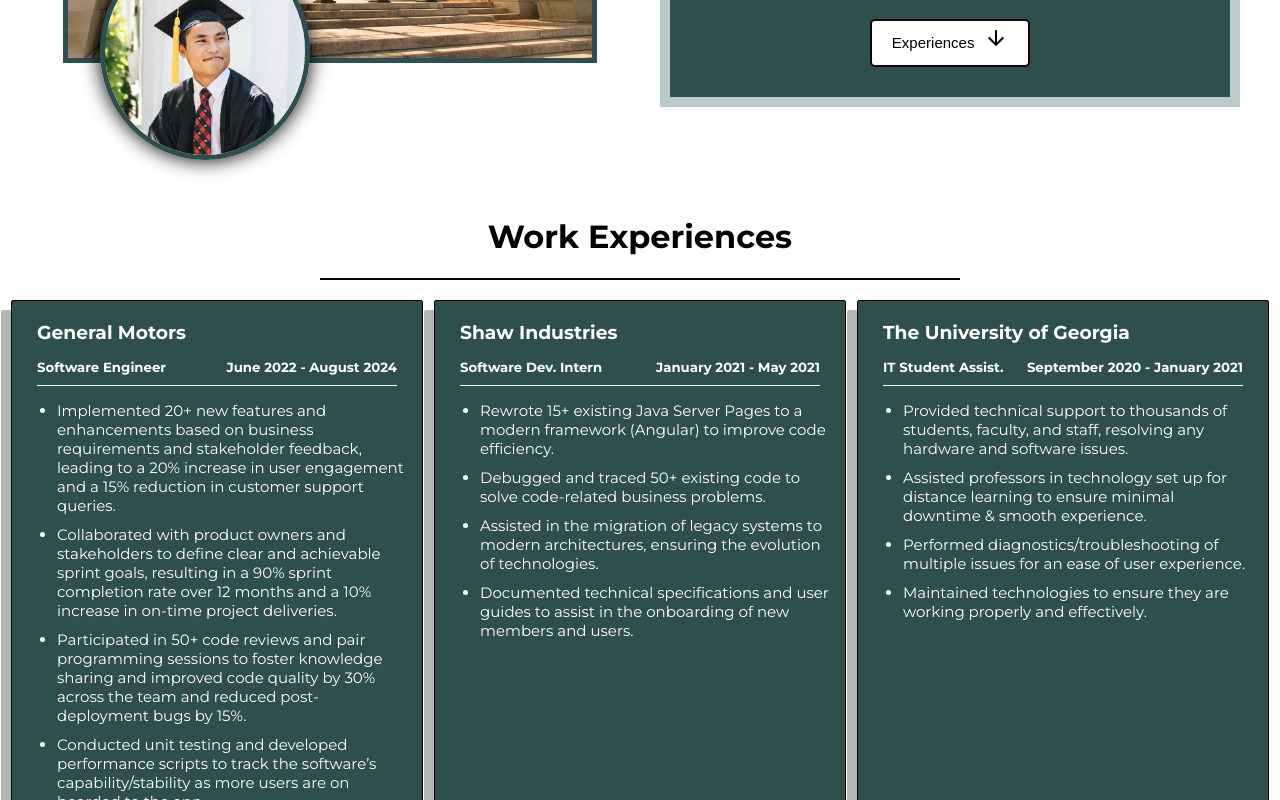
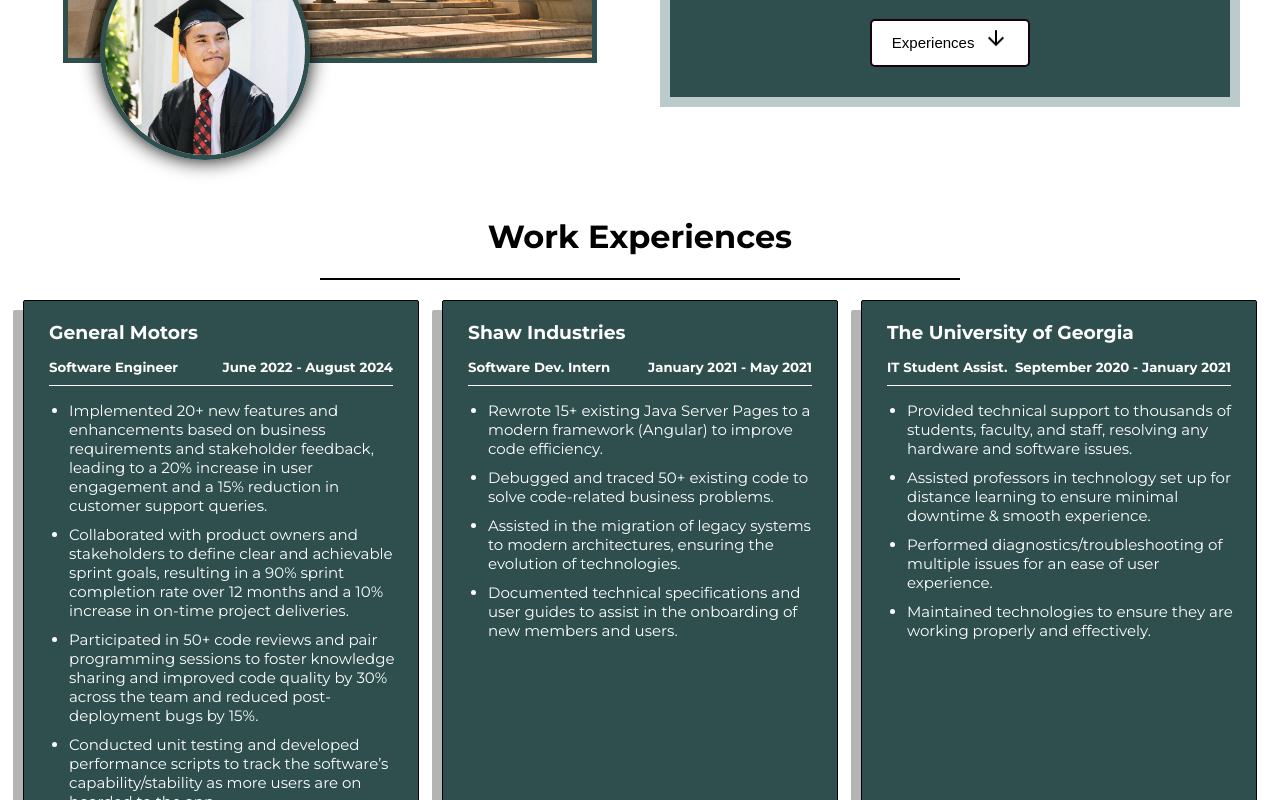
Before and after one commit to TangoCode99/react-practice, a React (Create React App) app: page /about in a window 1280 px wide. Shown: the part 1984-2784 px from the top of the page. Built offline with nearby package versions, Linux system fonts and the light colour scheme.

Commit message:
Text wrap for experience

```diff
--- a/src/components/about.css
+++ b/src/components/about.css
@@ -354,6 +354,7 @@
   border: 1px solid black;
   box-shadow: -10px 10px rgba(130, 130, 130, 0.6);
   border-radius: 2px;
+  width: 30vw;
 
   h3 {
     text-align: left;
@@ -377,7 +378,8 @@
 .wrapper-info {
   font-size: 15px;
   text-align: left;
-  width: 400px;
+  width: inherit;
+  text-wrap: wrap;
 
   li {
     margin: 10px 10px 0px 0px;
```
